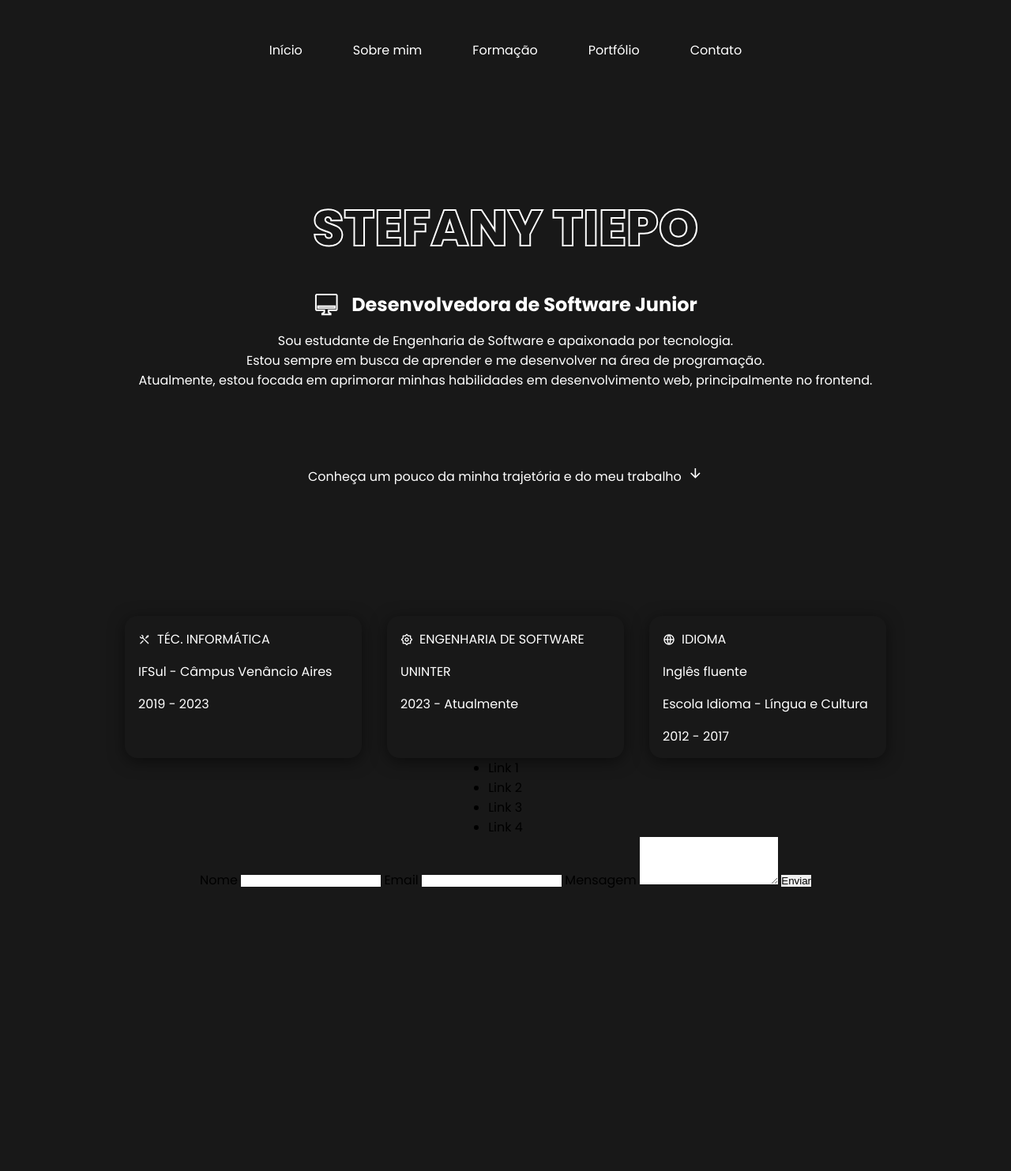
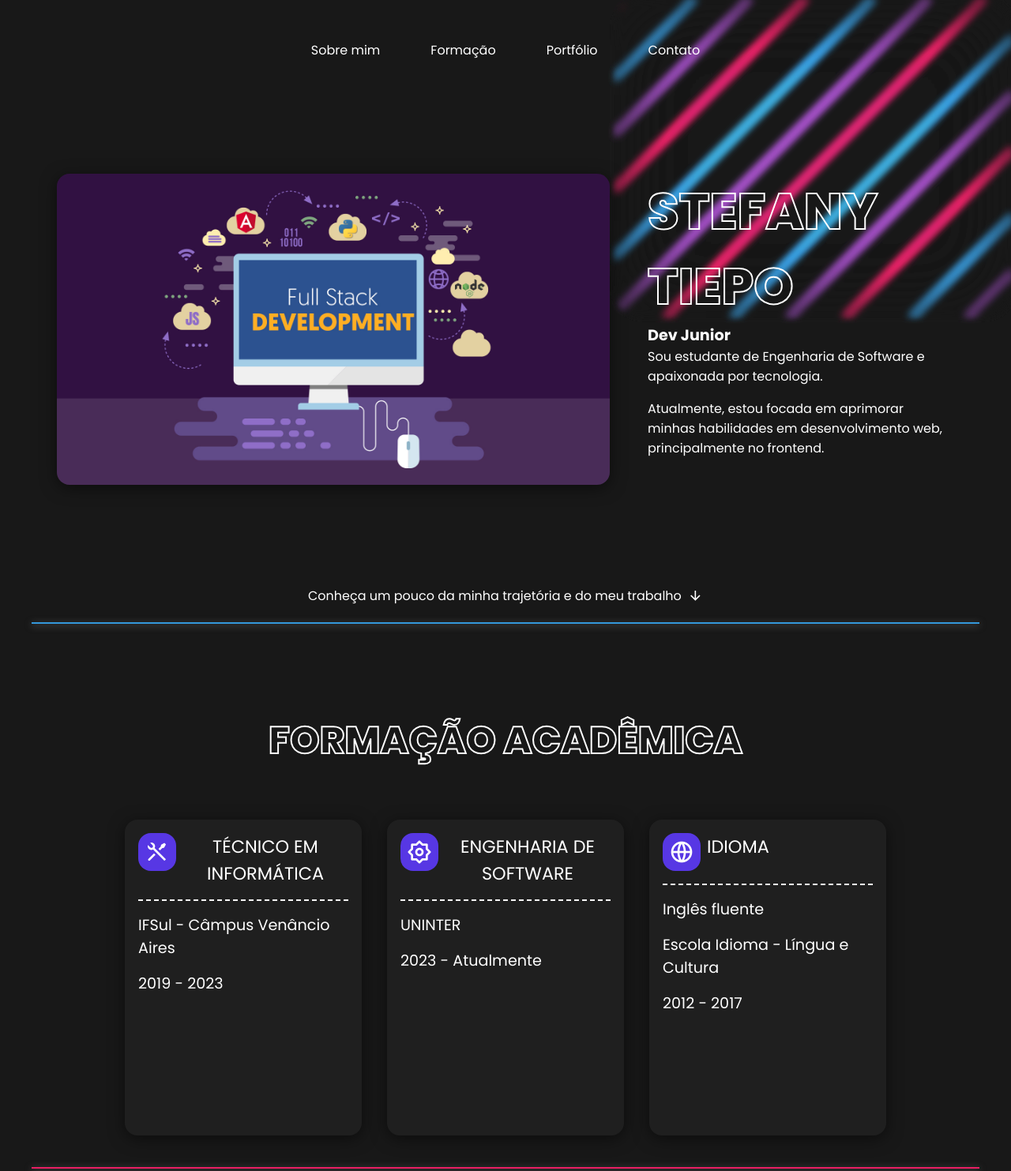
Before and after one commit to stegossaur/uninter, a plain HTML site: page siteUninter/index.html in a window 1280 px wide. Shown: the top 1483 px of the page at 79% size. Before the commit the page ends 1146 px from the top, so only its background shows below. Drawn offline with nearby package versions, Linux system fonts and the light colour scheme.

Commit message:
tomara q de

```diff
--- a/siteUninter/index.html
+++ b/siteUninter/index.html
@@ -11,7 +11,6 @@
 
     <div class="container">
         <ul id="nav-links" class="nav-links">
-            <li class="link"><a href="index.html">Início</a></li>
             <li class="link"><a href="#sobre">Sobre mim</a></li>
             <li class="link"><a href="#formacao">Formação</a></li>
             <li class="link"><a href="#portfolio">Portfólio</a></li>
@@ -19,27 +18,39 @@
         </ul>
 
         <div class="sobre" id="sobre">
+            <div class="rajado-bg fade-delay"></div>
+            <div class="rajado-bg fade-in"></div>
+            <div class="rajado-bg fade-in"></div>
+
+
             <div class="header">
-                <h1>STEFANY <span>TIEPO</span></h1>
+                <div class="left">
+                    <img src="/static/img/image.png" class="image fade-in">
                 </div>
-            <div class="descricao">
-                <i class="ri-mac-fill"></i>
-                <h2>Desenvolvedora de Software Junior</h2>
+                <div class="right">
+                    <h1 class="fade-in-left">STEFANY <span class="fade-delay">TIEPO</span></h1>
+                    <div class="descricao fade-in">
+                        <h2>Dev Junior</h2>
+                        <p>Sou estudante de Engenharia de Software e apaixonada por tecnologia.</p>
+                        <p>Atualmente, estou focada em aprimorar minhas habilidades em desenvolvimento web, principalmente no frontend.</p>
                     </div>
-            <p>Sou estudante de Engenharia de Software e apaixonada por tecnologia.</p>
-            <p>Estou sempre em busca de aprender e me desenvolver na área de programação.</p>
-            <p>Atualmente, estou focada em aprimorar minhas habilidades em desenvolvimento web, principalmente no frontend.</p>
-            <div class="iniciar">
+                </div>
+            </div>
+            <a href="#formacao" class="iniciar fade-delay">
                 <p>Conheça um pouco da minha trajetória e do meu trabalho</p>
                 <i class="ri-arrow-down-line"></i>
-            </div>
+            </a>
         </div>
 
-        <div id="formacao" class="formacao">
+        <div class="divide"></div>
+
+        <div id="formacao" class="formacao fade-in">
+            <h1 class="fade-in">FORMAÇÃO ACADÊMICA</h1>
+            <div class="formacao-cards">
                 <div class="card">
                     <div class="card-header">
                         <i class="ri-tools-line"></i>
-                    <span>TÉC. INFORMÁTICA</span>
+                        <span>TÉCNICO EM INFORMÁTICA</span>
                     </div>
                     <div class="card-body">
                         <p>IFSul - Câmpus Venâncio Aires </p>
@@ -69,18 +80,25 @@
                     </div>
                 </div>
             </div>
+        </div>
+
+        <div class="divide2"></div>
 
         <div id="portfolio" class="portfolio">
+            <h1>PORTFÓLIO</h1>
+            <span>Comecei minha jornada em 2019 com desenvolvimento Java e hoje atuo principalmente com desenvolvimento web como desenvolvedora Fullstack Junior</span>
             <ul>
-                <li> Link 1</li>
-                <li> Link 2</li>
-                <li> Link 3</li>
-                <li> Link 4</li>
+                <li> Um dos meus projetos iniciais</li>
+                <li> Um projeto do meio da trajetória</li>
+                <li> último projeto profissional</li>
             </ul>
         </div>
 
+        <div class="divide"></div>
+
         <div id="contato" class="contato">
-            <form action="aaa">
+            <span>Interessado? <br> Entre em contato comigo e podemos trocar uma ideia! </span>
+            <form action="enviar">
                 <label for="nome">Nome</label>
                 <input type="text" id="nome" name="nome" required>
                 <label for="email">Email</label>
@@ -90,9 +108,7 @@
                 <button type="submit">Enviar</button>
             </form>
         </div>
-
-
     </div>
-
+    <script src="/static/script.js"></script>
 </body>
 </html>
--- a/siteUninter/static/script.js
+++ b/siteUninter/static/script.js
@@ -0,0 +1,33 @@
+function scrollToElement(elementSelector, instance = 0){
+    // select todo os elementos que combinam com o seletor
+    const elements = document.querySelectorAll(elementSelector);
+    //verificando se tem elementos igausi o seletor
+    if(elements.length > instance){
+        //rola a tela pra instancia especificada
+        elements[instance].scrollIntoView({ behavior: 'smooth'});
+    }
+}
+
+// Função para verificar se o elemento está visível na janela de visualização
+function isElementInViewport(el) {
+    const rect = el.getBoundingClientRect();
+    return (
+        rect.top < window.innerHeight &&  // Elemento entrou na tela
+        rect.bottom > 0                   // Ainda visível na tela
+    );
+}
+// Função para adicionar a classe 'visible' quando o elemento entra na visualização
+function handleScroll() {
+    const elements = document.querySelectorAll('.fade-in, .fade-in-left, .fade-delay');
+    elements.forEach((element) => {
+        if (isElementInViewport(element)) {
+            element.classList.add('visible');
+        }
+    });
+}
+
+
+// Detecta scroll e rola a tela suavemente
+window.addEventListener('scroll', handleScroll);
+// Verifica os elementos no carregamento da página
+document.addEventListener('DOMContentLoaded', handleScroll);
--- a/siteUninter/static/style.css
+++ b/siteUninter/static/style.css
@@ -17,10 +17,46 @@ body{
     background-color: #181818;
 }
 
-.fade-in{
+.image {
+    position: relative ;
+    display: flex;
+    justify-content: center;
+    border-radius: 1rem;
+    max-width: 700px;
+    align-items: center;
+    transition: all 0.3s ease;
+    box-shadow: 0 4px 20px rgba(0, 0, 0, 0.5);
+
+}
+
+.image:hover{
+    transform: translate(0px, -5px);
+    box-shadow: 0 4px 10px rgba(255, 255, 255, 0.1);
+}
+
+.fade-in {
     opacity: 0;
     transform: translateY(30px) scale(0.95);
     transition: opacity 0.6s ease-out, transform 0.6s ease-out;
+}
+
+.fade-in-left {
+    opacity: 0;
+    transform: translateX(-30px) scale(0.95);
+    transition: opacity 0.6s ease-out, transform 0.6s ease-out;
+    transition-delay: 0.5s; /* <- atraso para o span */
+}
+
+.fade-delay {
+    opacity: 0;
+    transform: translateX(-30px) scale(0.95);
+    transition: opacity 1.5s ease-out, transform 1.5s ease-out;
+    transition-delay: 0.8s; /* começa depois de 0.8s */
+}
+
+.visible {
+    opacity: 1;
+    transform: translateX(0) scale(1);
 }
 
 .container {
@@ -68,18 +104,21 @@ body{
     width: 70%;
 }
 
+a {
+    color: #fff;
+    text-decoration: none;
+}
+
 .sobre {
     display: flex;
-    height: 80vh;
+    height: 75vh;
     flex-direction: column;
-    justify-content: center;
-    align-items: center;
-    align-self: center;
+    margin-top: 5rem;
+    justify-content: flex-start;
     max-width: 1200px;
     width: 100%;
     padding: 1rem;
     color: #fff;
-    margin-bottom: 2rem;
 }
 
 .sobre .header {
@@ -89,17 +128,76 @@ body{
     font-size: 2rem;
 }
 
+.sobre .left {
+    width: 100%;
+    display: flex;
+    flex-direction: column;
+    gap: 1rem;
+}
+
+.sobre .right {
+    width: 100%;
+    display: flex;
+    flex-direction: column;
+}
+
 .sobre h1 {
     font-weight: 800;
+    font-size: 4rem;
     -webkit-text-fill-color: transparent;
     -webkit-text-stroke: 2px #fff;
+}
+
+.rajado-bg {
+    position: absolute;
+    top: 0;
+    right: 0;
+    width: 500px;
+    height: 400px;
+    z-index: -1;
+    border-radius: 2rem;
+    pointer-events: none; /* garante que o fundo não interfira nos cliques */
+    background: repeating-linear-gradient(
+        -45deg,  /* Mantém o ângulo do gradiente */
+        rgba(142, 68, 173, 0.6) 0px,
+        rgba(142, 68, 173, 0.6) 10px,
+        transparent 10px,
+        transparent 50px,
+        rgba(52, 152, 219, 0.6) 50px,
+        rgba(52, 152, 219, 0.6) 60px,
+        transparent 60px,
+        transparent 110px,
+        rgba(233, 30, 99, 0.6) 110px,
+        rgba(233, 30, 99, 0.6) 120px,
+        transparent 120px,
+        transparent 160px
+    );
+    background-size: 120% 120%; /* Aumentei para um efeito de maior repetição e alinhamento diagonal */
+    filter: blur(5px) brightness(1.3);
+    opacity: 1;
+    box-shadow: inset 0 0 100px rgba(19, 19, 19, 0.8); /* Desfoque interno para uma mistura suave nas bordas */
+
+}
+
+.divide, .divide2 {
+    display: flex;
+    width: 1200px;
+    height: 2px;
+    background-color: rgba(52, 152, 219, 1);
+    box-shadow: 0 02px 10px rgba(201, 201, 201, 0.5);
+    justify-content: center;
+    align-items: center;
+}
+
+.divide2 {
+    background-color: rgba(233, 30, 99, 1);
 }
 
 .iniciar {
     display: flex;
     justify-content: center;
-    align-items: last baseline;
-    margin-top: 5rem;
+    align-items: center;
+    margin-top: 6rem;
     padding: 1rem;
     gap: .5rem;
     padding: 1rem;
@@ -110,13 +208,17 @@ body{
     font-size: 1.2rem;
 }
 
-.descricao {
-    display: flex;
-    justify-content: start;
-    padding: 1rem;
-    gap: 1rem;
+.iniciar:hover{
+    color: #5737e4;
+    cursor: pointer;
+    border-radius: .5rem;
+    transition: all 0.3s ease;
+}
+
+.descricao p {
     font-size: 1rem;
-    align-items: center;
+    color: #fff;
+    margin-bottom: 1rem;
 }
 
 .descricao i {
@@ -126,12 +228,34 @@ body{
 }
 
 .descricao h2 {
-    font-size: 1.5rem;
+    font-size: 1.2rem;
 }
 
 .formacao {
     display: flex;
+    flex-direction: column;
     gap: 2rem;
+    height: 70vh;
+    padding-top: 3rem;
+    margin-top: 4rem;
+    margin-bottom: 4rem;
+    align-items: center;
+}
+
+.formacao-cards{
+    display: flex;
+    justify-content: center;
+    align-items: center;
+    gap: 2rem;
+    margin-top: 2rem;
+    flex-wrap: wrap;
+}
+
+body h1{
+    font-size: 3rem;
+    -webkit-text-fill-color: transparent;
+    -webkit-text-stroke: 2px #fff;
+    font-weight: 900;
 }
 
 .formacao .card{
@@ -140,24 +264,36 @@ body{
     padding: 1rem;
     color: #fff;
     width: 300px;
-    border: 1px solid transparent;
-    height: 180px;
-    font-size: 1rem;
+    height: 400px;
+    border: 1.5px solid transparent;
     border-radius: 1rem;
+    background-color: rgb(31, 31, 31);
     box-shadow: 0 4px 20px rgba(0, 0, 0, 0.5);
     transition: all 0.3s ease;
 }
 
 .formacao .card-header{
     display: flex;
-    font-size: 1rem;
     align-items: center;
+    text-align: center;
+    font-size: 1.4rem;
+    align-items: start;
+    margin-bottom: 1rem;
     padding-bottom: 1rem;
+    border-bottom: 2px dashed whitesmoke;
     gap: .5rem;
+}
+
+.formacao .card-header i{
+    font-size: 2rem;
+    background-color: #5737e4;
+    padding: .5rem;
+    border-radius: 1rem;
 }
 
 .formacao .card-body {
     display: flex;
+    font-size: 1.2rem;
     gap: 1rem;
     flex-direction: column;
 }
@@ -167,3 +303,107 @@ body{
     border-color: rgba(255, 255, 255, 0.2);
     box-shadow: 0 4px 10px rgba(255, 255, 255, 0.1);
 }
+
+.portfolio {
+    display: flex;
+    flex-direction: column;
+    align-items: center;
+    gap: 2rem;
+    padding-top: 2rem;
+    height: 600px;
+    align-items: center;
+    margin-top: 2rem;
+    padding-bottom: 2rem;
+}
+
+.portfolio span {
+    color: #ccc;
+}
+
+.portfolio ul {
+    display: flex;
+    flex-direction: column;
+    justify-content: space-between;
+    gap: 1.5rem;
+    height: 300px;
+    padding: 1rem;
+}
+
+.portfolio ul li{
+    list-style: none;
+    text-align: start;
+    display: flex;
+    align-items: center;
+    gap: 1rem;
+    background-color: whitesmoke;
+    border-radius: .7rem;
+    padding: .8rem;
+    width: 800px;
+    transition: all 0.3s ease;
+
+}
+
+.portfolio ul li:hover{
+    transform: translate(0px, -5px);
+    cursor: pointer;
+    box-shadow: 0 4px 10px rgba(255, 255, 255, 0.1);
+}
+
+.portfolio li::before {
+    content: "• ";
+    color: #5737e4;
+    font-size: 1.5rem;
+}
+
+.contato {
+    display: flex;
+    flex-direction: column;
+    gap: 2rem;
+    align-items: center;
+    margin-top: 5rem;
+}
+
+.contato span {
+    font-size: 1.8rem;
+    color: #fff;
+}
+
+form{
+    display: flex;
+    flex-direction: column;
+    gap: 1rem;
+    padding: 1rem;
+    color: #fff;
+    max-width: 1200px;
+    width: 100%;
+}
+
+form input, form textarea{
+    padding: 1rem;
+    width: 500px;
+    border-radius: .5rem;
+    border: 1px solid #5737e4;
+    background-color: #181818;
+    color: #fff;
+}
+
+form textarea{
+    height: 200px;
+}
+
+form button{
+    padding: 1rem;
+    width: 500px;
+    border-radius: .5rem;
+    border: 1px solid #5737e4;
+    background-color: #5737e4;
+    color: #fff;
+    font-size: 1rem;
+    font-weight: 600;
+    cursor: pointer;
+    transition: all 0.3s ease;
+}
+
+form button:hover{
+    background-color: #351ba8;
+}
```
Also changed, not shown: siteUninter/static/img/image.png (added). Lines whose indentation alone changed are shown as unchanged.
